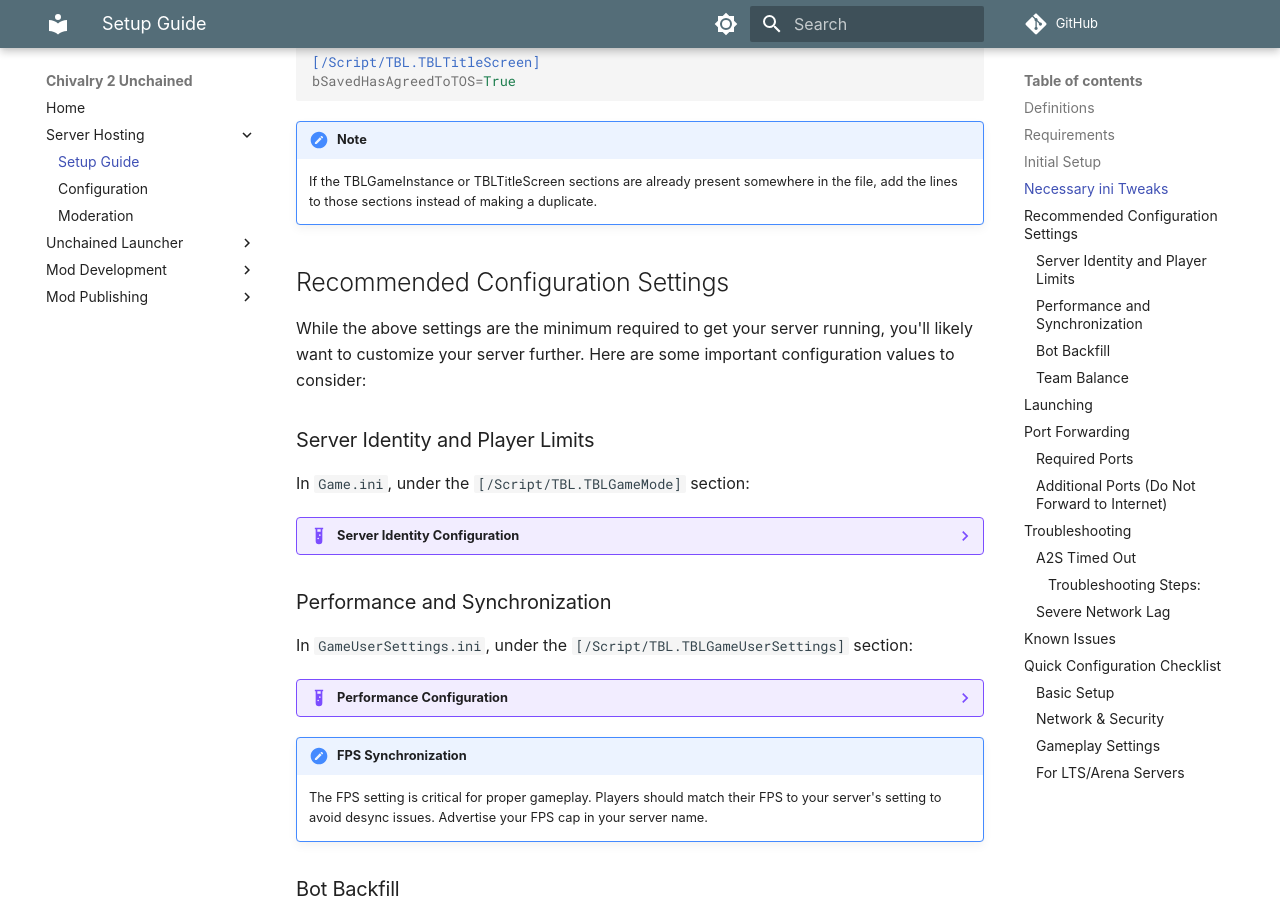
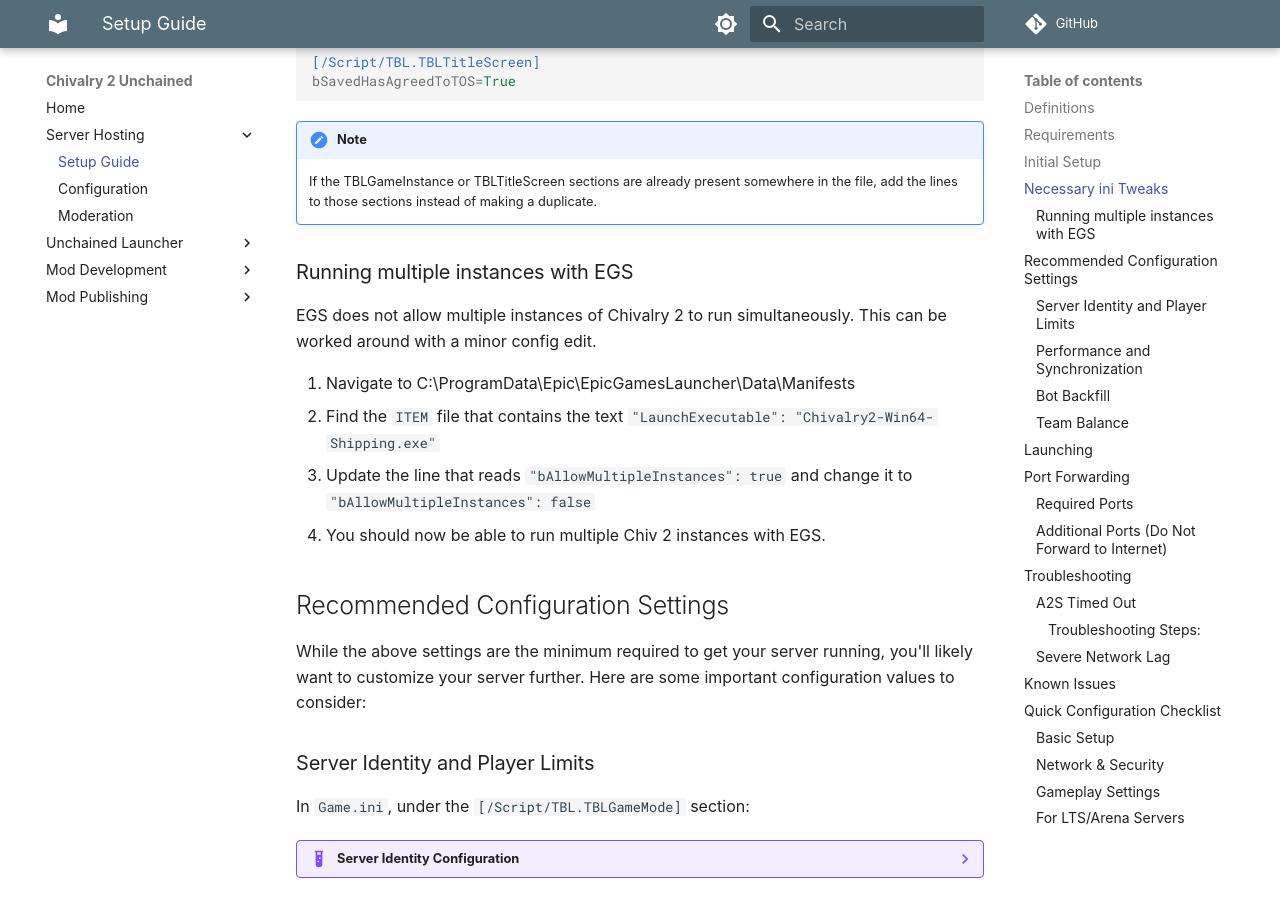
Before and after one commit to Chiv2-Community/unchained-wiki, an MkDocs documentation site: the page built from docs/server-hosting/setup-guide.md, in a window 1280 px wide and 900 px high, scrolled down 1830 px. Built offline with MkDocs 1.6.1 and Material for MkDocs 9.7.7, drawn with Linux system fonts in a browser that asks for light colours; some web fonts are replaced; comment, search, counter and statistics services are not loaded.

Commit message:
EGS multiple instances

```diff
--- a/docs/server-hosting/setup-guide.md
+++ b/docs/server-hosting/setup-guide.md
@@ -53,6 +53,15 @@
 
 !!! note
     If the TBLGameInstance or TBLTitleScreen sections are already present somewhere in the file, add the lines to those sections instead of making a duplicate.
+
+### Running multiple instances with EGS
+
+EGS does not allow multiple instances of Chivalry 2 to run simultaneously. This can be worked around with a minor config edit.
+
+1. Navigate to C:\ProgramData\Epic\EpicGamesLauncher\Data\Manifests
+2. Find the `ITEM` file that contains the text `"LaunchExecutable": "Chivalry2-Win64-Shipping.exe"`
+3. Update the line that reads `"bAllowMultipleInstances": true` and change it to `"bAllowMultipleInstances": false`
+4. You should now be able to run multiple Chiv 2 instances with EGS.
 
 ## Recommended Configuration Settings
 
```
